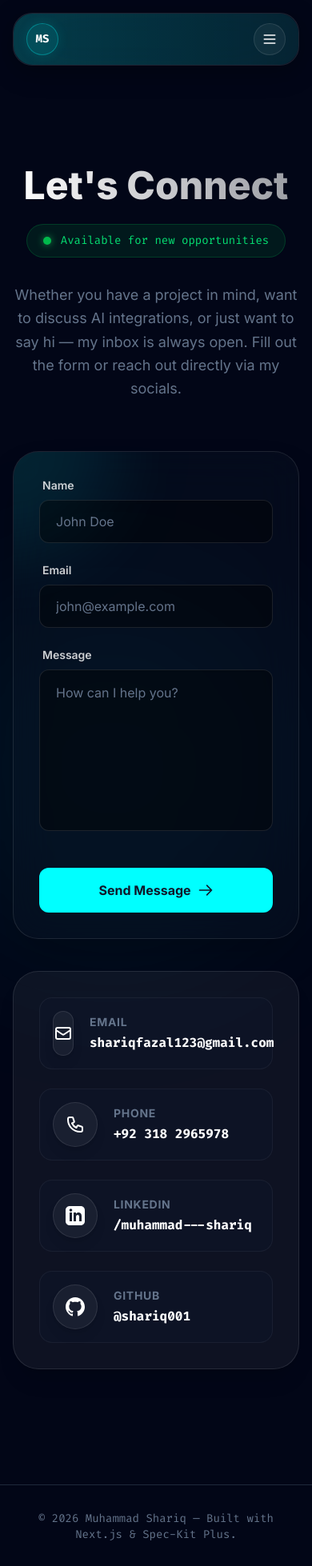
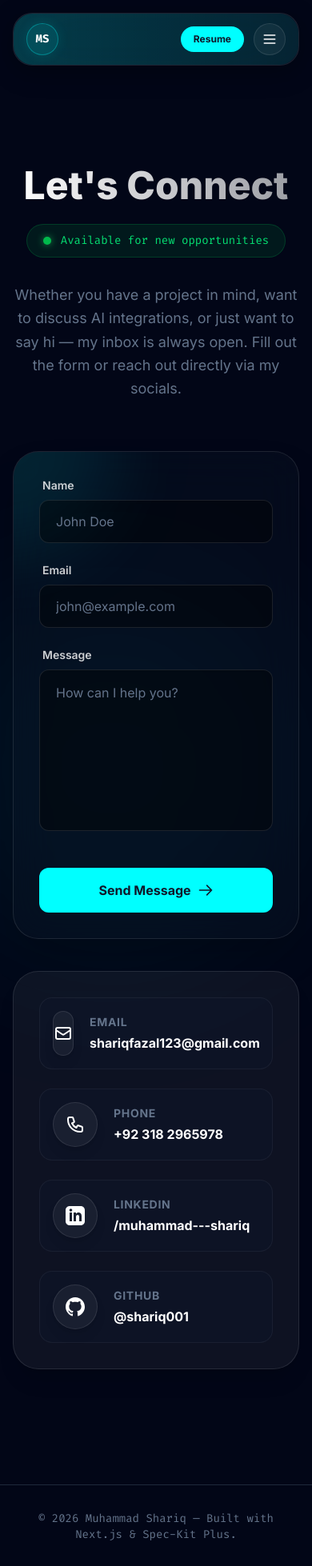
Before and after one commit to shariq001/Portfolio, a Next.js app: page /contact in a window 390 px wide. Shown: the top 1958 px of the page at 80% size. Built offline with nearby package versions, Linux system fonts and the light colour scheme.

Commit message:
style: change social links font to sans-serif and un-hide mobile resume button

```diff
--- a/components/Contact.tsx
+++ b/components/Contact.tsx
@@ -98,7 +98,7 @@ export default function Contact() {
                 </div>
                 <div className="transform transition-transform duration-300 group-hover:translate-x-2">
                   <div className="text-sm font-bold uppercase tracking-wider text-muted mb-1 group-hover:text-white transition-colors">Email</div>
-                  <div className="text-white font-mono text-base md:text-lg font-bold group-hover:text-primary transition-colors">shariqfazal123@gmail.com</div>
+                  <div className="text-white font-sans text-base md:text-lg font-bold group-hover:text-primary transition-colors">shariqfazal123@gmail.com</div>
                 </div>
               </a>
 
@@ -109,7 +109,7 @@ export default function Contact() {
                 </div>
                 <div className="transform transition-transform duration-300 group-hover:translate-x-2">
                   <div className="text-sm font-bold uppercase tracking-wider text-muted mb-1 group-hover:text-white transition-colors">Phone</div>
-                  <div className="text-white font-mono text-base md:text-lg font-bold group-hover:text-primary transition-colors">+92 318 2965978</div>
+                  <div className="text-white font-sans text-base md:text-lg font-bold group-hover:text-primary transition-colors">+92 318 2965978</div>
                 </div>
               </a>
 
@@ -120,7 +120,7 @@ export default function Contact() {
                 </div>
                 <div className="transform transition-transform duration-300 group-hover:translate-x-2">
                   <div className="text-sm font-bold uppercase tracking-wider text-muted mb-1 group-hover:text-white transition-colors">LinkedIn</div>
-                  <div className="text-white font-mono text-base md:text-lg font-bold group-hover:text-primary transition-colors">/muhammad---shariq</div>
+                  <div className="text-white font-sans text-base md:text-lg font-bold group-hover:text-primary transition-colors">/muhammad---shariq</div>
                 </div>
               </a>
 
@@ -131,7 +131,7 @@ export default function Contact() {
                 </div>
                 <div className="transform transition-transform duration-300 group-hover:translate-x-2">
                   <div className="text-sm font-bold uppercase tracking-wider text-muted mb-1 group-hover:text-white transition-colors">GitHub</div>
-                  <div className="text-white font-mono text-base md:text-lg font-bold group-hover:text-primary transition-colors">@shariq001</div>
+                  <div className="text-white font-sans text-base md:text-lg font-bold group-hover:text-primary transition-colors">@shariq001</div>
                 </div>
               </a>
             </div>
--- a/components/Nav.tsx
+++ b/components/Nav.tsx
@@ -53,9 +53,13 @@ export default function Nav() {
             </a>
           </div>
 
-          {/* Mobile Hamburger Toggle */}
+          {/* Mobile Right Side Controls */}
+          <div className="md:hidden flex items-center gap-3 z-10 relative">
+            <a href="/Muhammad_Shariq_Resume.pdf" target="_blank" rel="noopener noreferrer" className="flex items-center gap-1.5 px-4 py-2 text-xs font-bold text-surface bg-primary hover:bg-primary-dim rounded-full transition-all duration-300">
+              Resume
+            </a>
             <button
-            className="md:hidden relative z-10 w-10 h-10 flex items-center justify-center rounded-full bg-white/5 border border-white/10 text-white hover:bg-white/10 transition-colors"
+              className="w-10 h-10 flex items-center justify-center rounded-full bg-white/5 border border-white/10 text-white hover:bg-white/10 transition-colors"
               onClick={() => setIsOpen(!isOpen)}
               aria-label="Toggle menu"
             >
@@ -67,6 +71,7 @@ export default function Nav() {
                 )}
               </svg>
             </button>
+          </div>
         </div>
 
         {/* Mobile Menu Dropdown (Expands smoothly within the pill) */}
@@ -82,10 +87,6 @@ export default function Nav() {
                 {link.name}
               </Link>
             ))}
-            <a href="/Muhammad_Shariq_Resume.pdf" target="_blank" rel="noopener noreferrer" onClick={() => setIsOpen(false)} className="flex items-center justify-center gap-2 px-4 py-3 rounded-2xl text-center font-bold text-surface bg-primary hover:bg-primary-dim transition-all duration-300 shadow-[0_0_15px_rgba(0,255,255,0.3)]">
-              <svg className="w-4 h-4" fill="none" stroke="currentColor" viewBox="0 0 24 24"><path strokeLinecap="round" strokeLinejoin="round" strokeWidth="2" d="M4 16v1a3 3 0 003 3h10a3 3 0 003-3v-1m-4-4l-4 4m0 0l-4-4m4 4V4"></path></svg>
-              Download Resume
-            </a>
           </div>
         </div>
       </nav>
```
Lines whose indentation alone changed are shown as unchanged.
